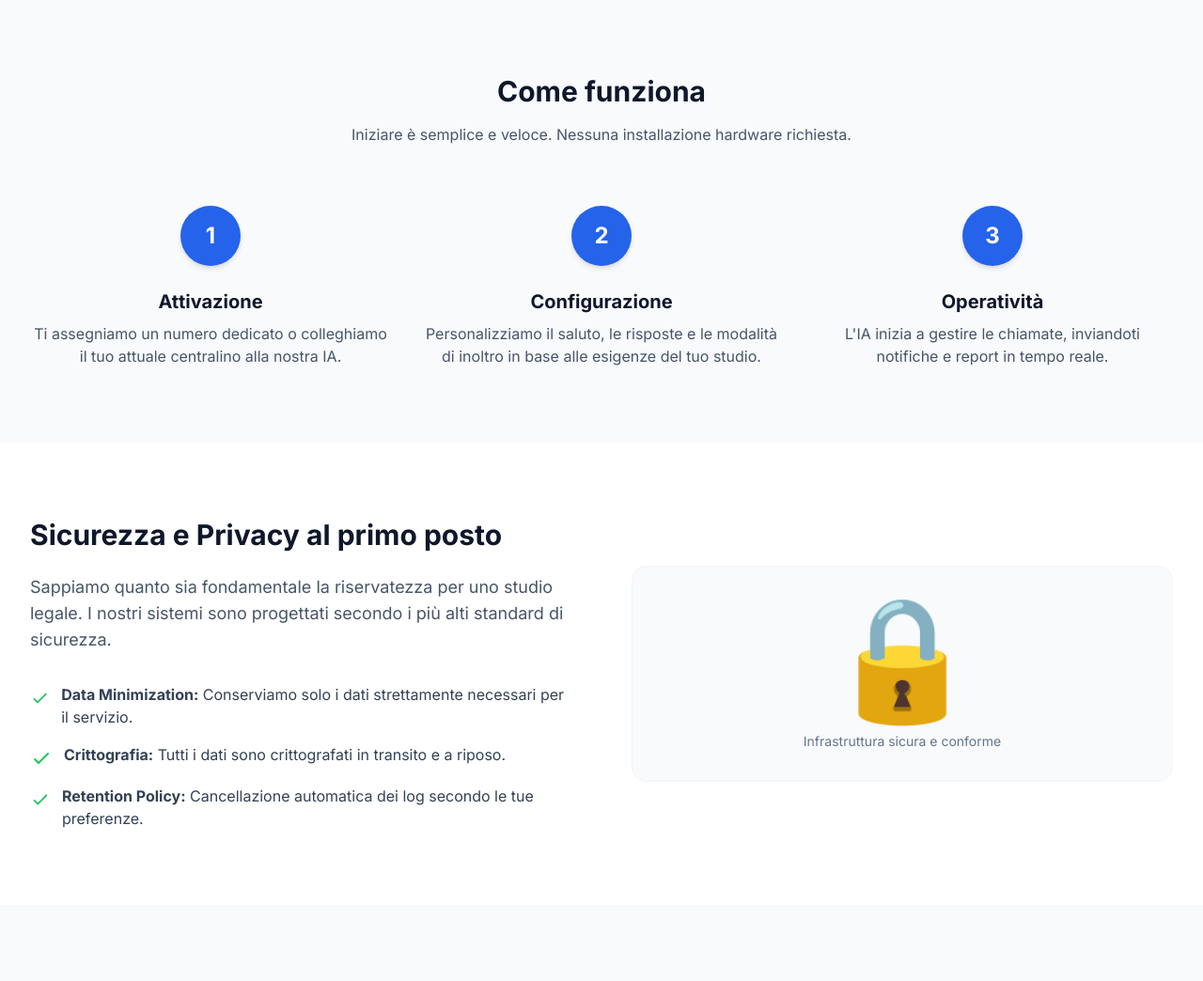
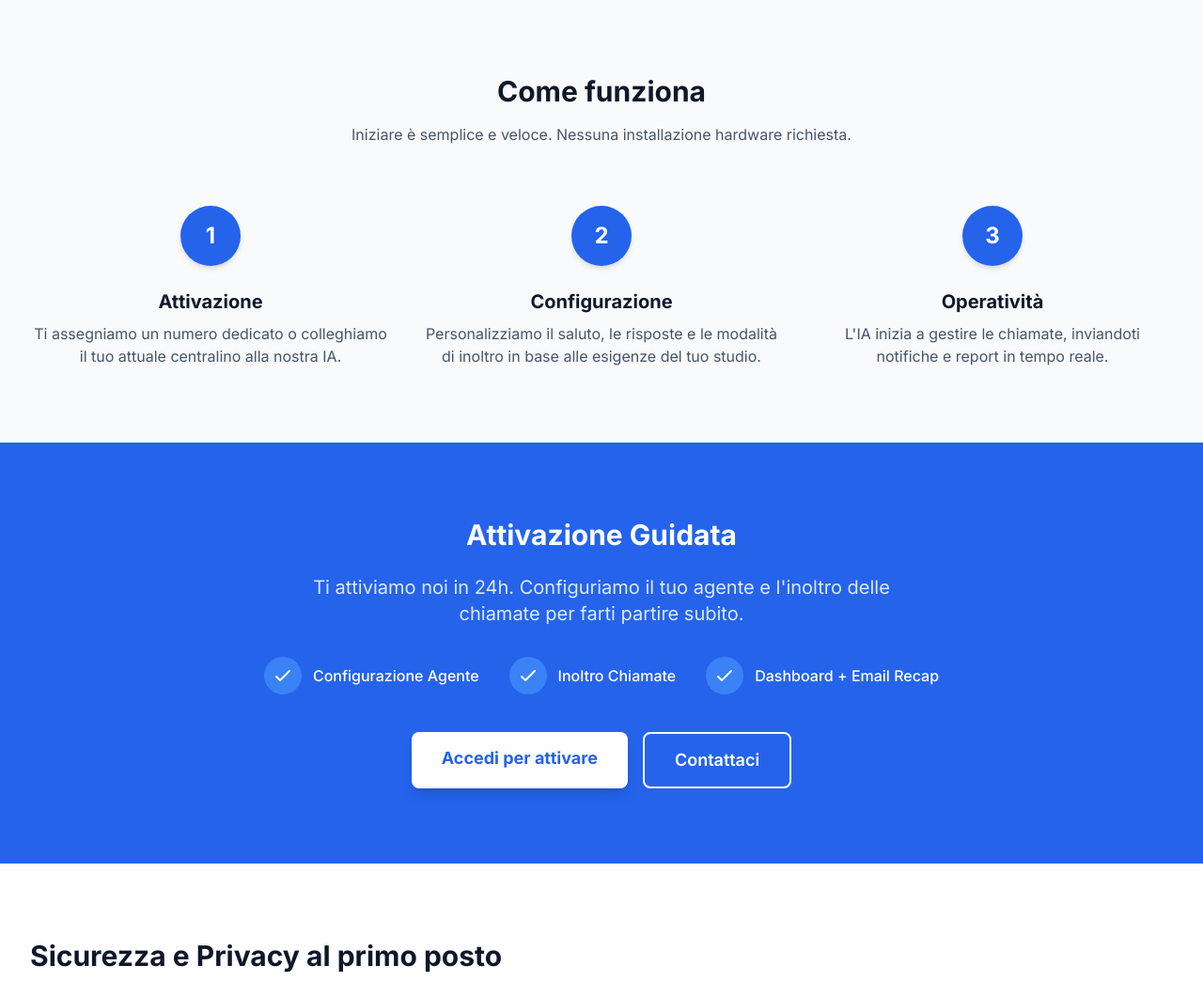
Before and after one commit to EdoBufLit/segretarIA, a FastAPI app: page / in a window 1280 px wide. Shown: the part 1193-2237 px from the top of the page at 94% size. Run offline with FastAPI, Linux system fonts and the light colour scheme; some libraries are stand-ins or nearby versions.

Commit message:
feat: Add guided activation section to landing page
- Insert "Attivazione Guidata" section in `templates/index.html`.
- Highlight 24h setup service and key benefits.
- Add "Accedi per attivare" CTA with conditional logic for logged-in users.
- Add secondary "Contattaci" mailto link.

```diff
--- a/templates/index.html
+++ b/templates/index.html
@@ -168,6 +168,52 @@
         </div>
     </section>
 
+    <!-- Attivazione Guidata Section -->
+    <section class="py-20 bg-blue-600 text-white">
+        <div class="max-w-7xl mx-auto px-4 sm:px-6 lg:px-8 text-center">
+            <h2 class="text-3xl font-bold mb-6">Attivazione Guidata</h2>
+            <p class="text-xl text-blue-100 mb-8 max-w-2xl mx-auto">
+                Ti attiviamo noi in 24h. Configuriamo il tuo agente e l'inoltro delle chiamate per farti partire subito.
+            </p>
+
+            <div class="flex flex-col md:flex-row justify-center items-center gap-8 mb-10">
+                <div class="flex items-center gap-3">
+                    <div class="bg-blue-500 p-2 rounded-full">
+                        <svg class="w-6 h-6 text-white" fill="none" stroke="currentColor" viewBox="0 0 24 24"><path stroke-linecap="round" stroke-linejoin="round" stroke-width="2" d="M5 13l4 4L19 7"></path></svg>
+                    </div>
+                    <span class="font-medium">Configurazione Agente</span>
+                </div>
+                <div class="flex items-center gap-3">
+                    <div class="bg-blue-500 p-2 rounded-full">
+                        <svg class="w-6 h-6 text-white" fill="none" stroke="currentColor" viewBox="0 0 24 24"><path stroke-linecap="round" stroke-linejoin="round" stroke-width="2" d="M5 13l4 4L19 7"></path></svg>
+                    </div>
+                    <span class="font-medium">Inoltro Chiamate</span>
+                </div>
+                <div class="flex items-center gap-3">
+                    <div class="bg-blue-500 p-2 rounded-full">
+                        <svg class="w-6 h-6 text-white" fill="none" stroke="currentColor" viewBox="0 0 24 24"><path stroke-linecap="round" stroke-linejoin="round" stroke-width="2" d="M5 13l4 4L19 7"></path></svg>
+                    </div>
+                    <span class="font-medium">Dashboard + Email Recap</span>
+                </div>
+            </div>
+
+            <div class="flex flex-col sm:flex-row justify-center gap-4">
+                {% if user %}
+                <a href="/dashboard" class="bg-white text-blue-600 px-8 py-3.5 rounded-lg text-lg font-bold hover:bg-blue-50 transition-colors shadow-lg">
+                    Vai alla Dashboard
+                </a>
+                {% else %}
+                <a href="/login" class="bg-white text-blue-600 px-8 py-3.5 rounded-lg text-lg font-bold hover:bg-blue-50 transition-colors shadow-lg">
+                    Accedi per attivare
+                </a>
+                {% endif %}
+                <a href="mailto:info@segreteriaia.it" class="bg-transparent border-2 border-white text-white px-8 py-3.5 rounded-lg text-lg font-semibold hover:bg-white/10 transition-colors">
+                    Contattaci
+                </a>
+            </div>
+        </div>
+    </section>
+
     <!-- Sicurezza Section -->
     <section id="sicurezza" class="py-20 bg-white">
         <div class="max-w-7xl mx-auto px-4 sm:px-6 lg:px-8">
```
